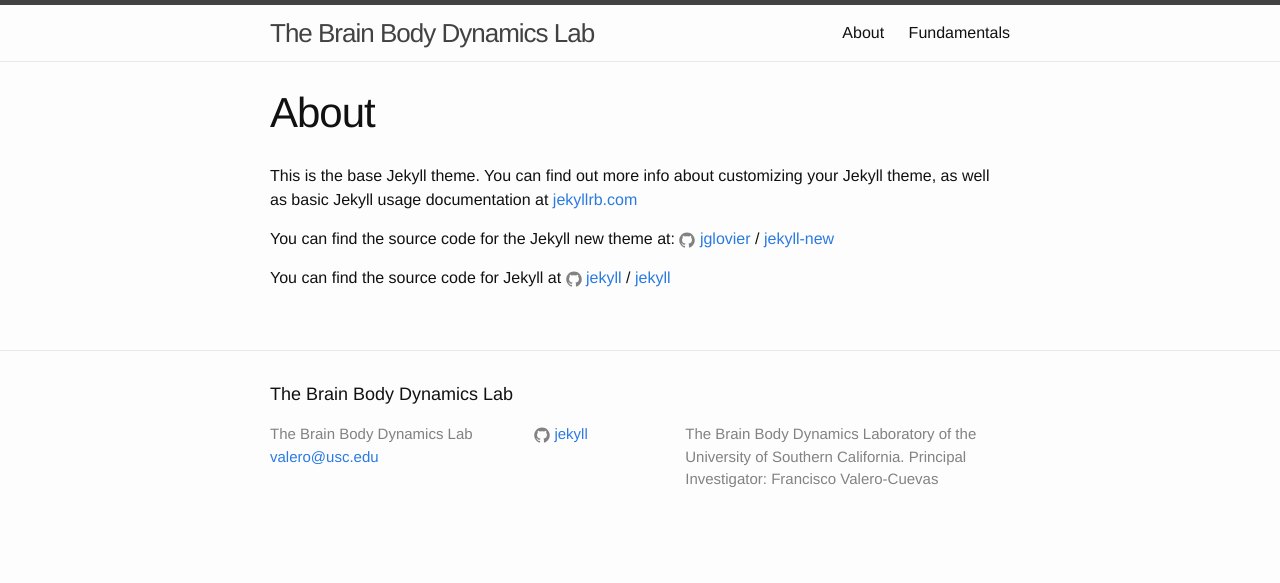
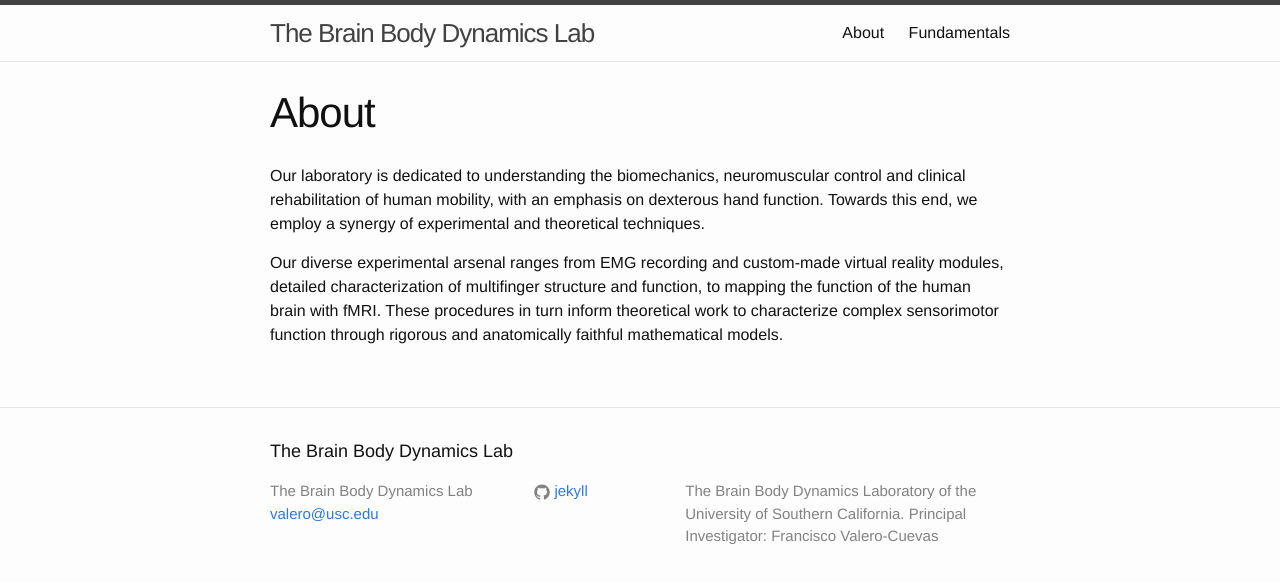
Before and after one commit to usc-bbdl/usc-bbdl.github.io, a Jekyll site: the page built from about.md, in a window 1280 px wide. Shown: the top 583 px of the page. Built offline with Jekyll 4.4.1, drawn with Linux system fonts in a browser that asks for light colours.

Commit message:
updated about page, removed old template post

```diff
--- a/about.md
+++ b/about.md
@@ -5,12 +5,6 @@ permalink: /about/
 menu: main
 ---
 
-This is the base Jekyll theme. You can find out more info about customizing your Jekyll theme, as well as basic Jekyll usage documentation at [jekyllrb.com](http://jekyllrb.com/)
+Our laboratory is dedicated to understanding the biomechanics, neuromuscular control and clinical rehabilitation of human mobility, with an emphasis on dexterous hand function. Towards this end, we employ a synergy of experimental and theoretical techniques.
 
-You can find the source code for the Jekyll new theme at:
-{% include icon-github.html username="jglovier" %} /
-[jekyll-new](https://github.com/jglovier/jekyll-new)
-
-You can find the source code for Jekyll at
-{% include icon-github.html username="jekyll" %} /
-[jekyll](https://github.com/jekyll/jekyll)
+Our diverse experimental arsenal ranges from EMG recording and custom-made virtual reality modules, detailed characterization of multifinger structure and function, to mapping the function of the human brain with fMRI. These procedures in turn inform theoretical work to characterize complex sensorimotor function through rigorous and anatomically faithful mathematical models.
```
Also changed, not shown: _posts/2015-12-24-chapter-1.markdown (deleted, +0 -14 lines).
